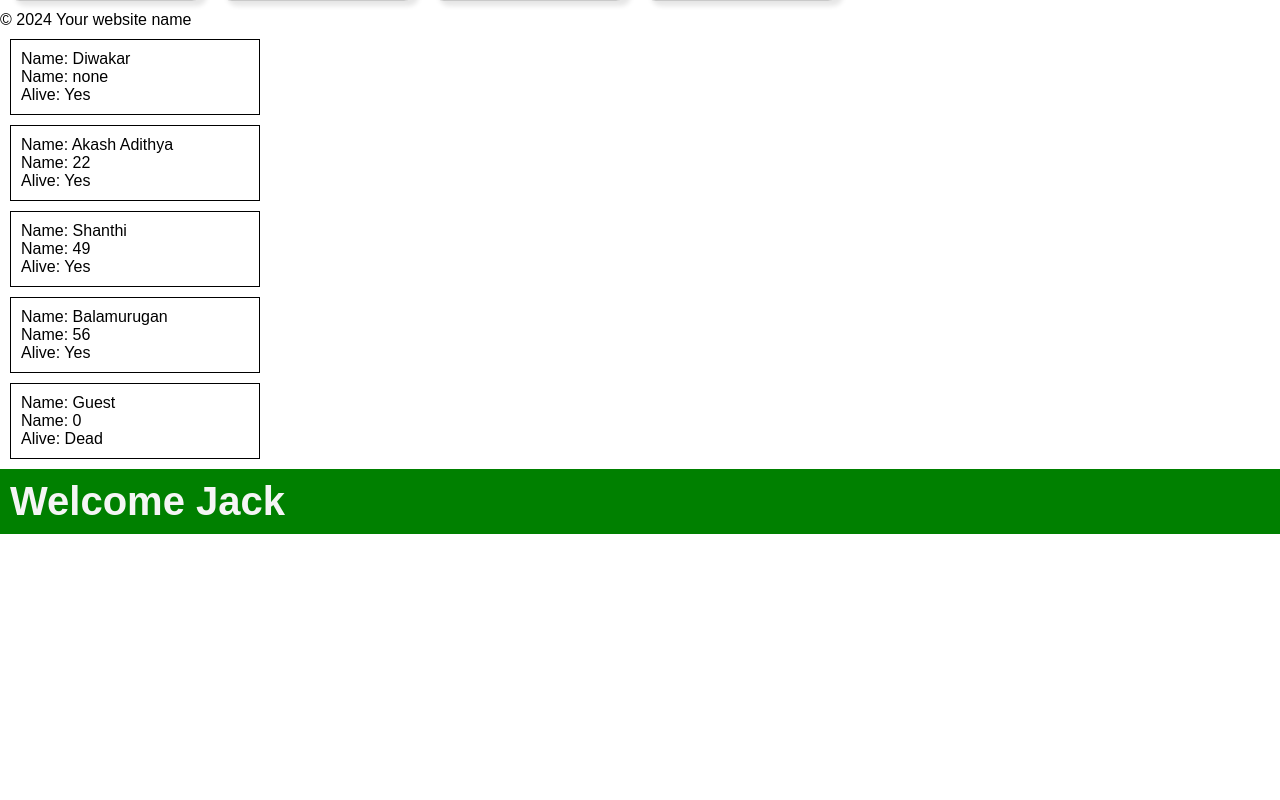
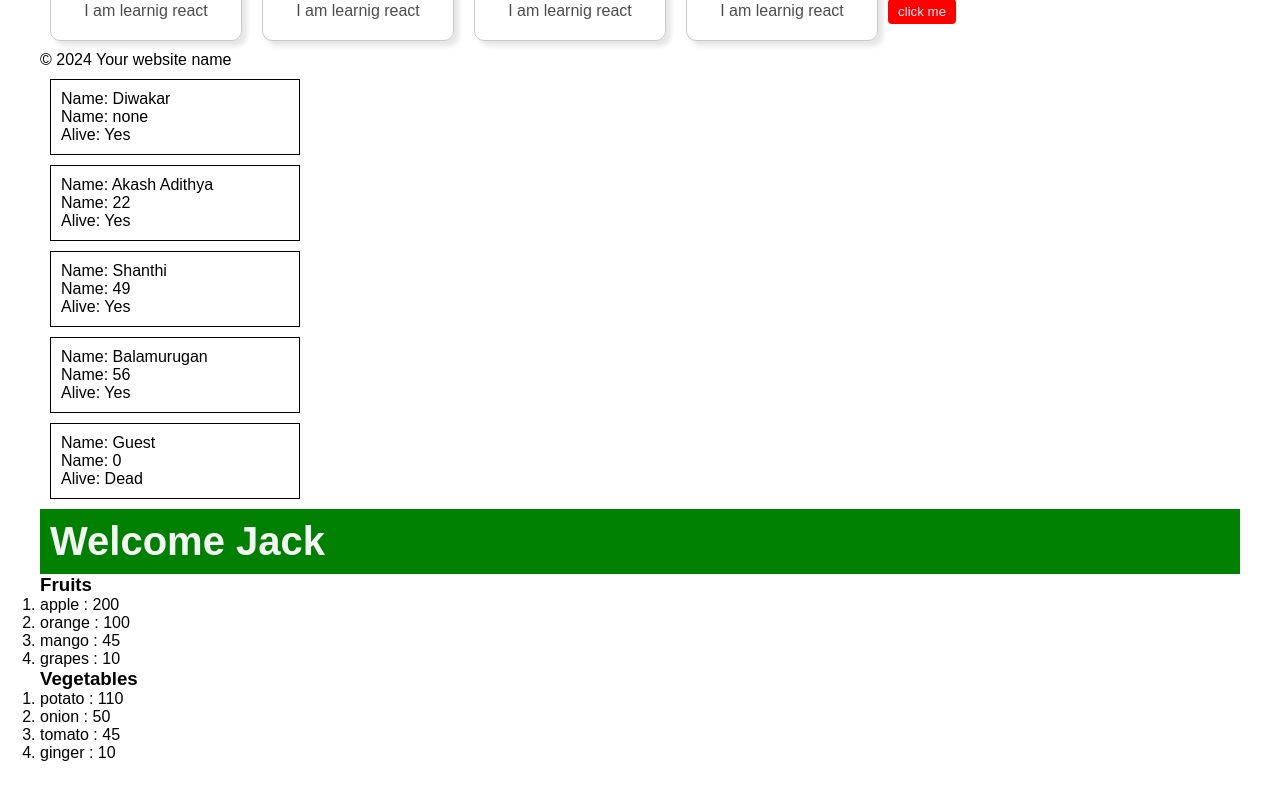
Before and after one commit to Diwakar1210/30daysofReact, a React (Vite) app in the folder 30daysofReact/: page / in a window 1280 px wide. Shown: the part 366-1166 px from the top of the page. Before the commit the page ends 900 px from the top, so only its background shows below. Built offline with nearby package versions, Linux system fonts and the light colour scheme; a web font is replaced by a local one.

Commit message:
Rendering List & List of Objects

```diff
--- a/30daysofReact/src/App.jsx
+++ b/30daysofReact/src/App.jsx
@@ -5,9 +5,20 @@ import Button from "./Button.jsx";
 import Food from "./Food.jsx";
 import Students from "./Students.jsx";
 import UserGreeting from "./UserGreeting.jsx";
+import List from "./List.jsx";
 
 
 function App() {
+
+  const fruits = [{id:1,name: "apple", calories: 200},
+    {id:2,name:"orange",calories:100},
+    {id:3,name: "mango", calories:45},
+    {id:4,name: "grapes", calories:10}];
+
+    const vegetables = [{id:5,name: "potato", calories: 110},
+      {id:6,name:"onion",calories:50},
+      {id:7,name: "tomato", calories:45},
+      {id:8,name: "ginger", calories:10}];
 
   return (
     <>
@@ -28,6 +39,11 @@ function App() {
       <Students />
 
       <UserGreeting isLoggedIn={true} username="Jack"/>
+
+    {fruits.length > 0 ?  <List item={fruits} category="Fruits" /> : null}
+
+     {vegetables.length > 0 ?  <List item={vegetables} category="Vegetables" /> : null}
+
     </>
   )
 }
--- /dev/null
+++ b/30daysofReact/src/List.jsx
@@ -0,0 +1,42 @@
+import React from 'react'
+import propTypes from 'prop-types'
+
+const List = (props) => {
+
+  const itemLists = props.item;
+  const category = props.category;
+
+  const listItems = itemLists.map(fruits => <li key={fruits.id}>{fruits.name} : {fruits.calories}</li>)
+
+   // const lowCalFruit = fruits.filter(fruit => fruit.calories <= 100);
+   // const highFruit = fruits.filter(fruit => fruit.calories >= 100);
+
+  // fruits.sort((a,b)=> a.name.localeCompare(b.name));
+  // fruits.sort((a,b)=> b.name.localeCompare(a.name));
+  // fruits.sort((a,b) => a.calories - b.calories);
+  // fruits.sort((a,b) => b.calories - a.calories);
+
+ // const listItems = lowCalFruit.map(fruits => <li key={fruits.id}>{fruits.name} : {fruits.calories}</li>)
+ // const listItems = highFruit.map(fruits => <li key={fruits.id}>{fruits.name} : {fruits.calories}</li>)
+
+  return (
+    <>
+    <h3>{category}</h3>
+    <ol>
+      {listItems}
+    </ol>
+    </>
+  )
+}
+
+List.defaultProps = {
+  item:[],
+  category:"Category"
+}
+
+List.propTypes = {
+  item:propTypes.arrayOf(propTypes.shape({id:propTypes.number, name:propTypes.string,calories:propTypes.number})),
+  category:propTypes.string,
+}
+
+export default List
--- a/30daysofReact/src/index.css
+++ b/30daysofReact/src/index.css
@@ -7,6 +7,7 @@
 }
 html,body{
     scroll-behavior: smooth;
+    padding: 20px;
 }
 
 .card{
```
